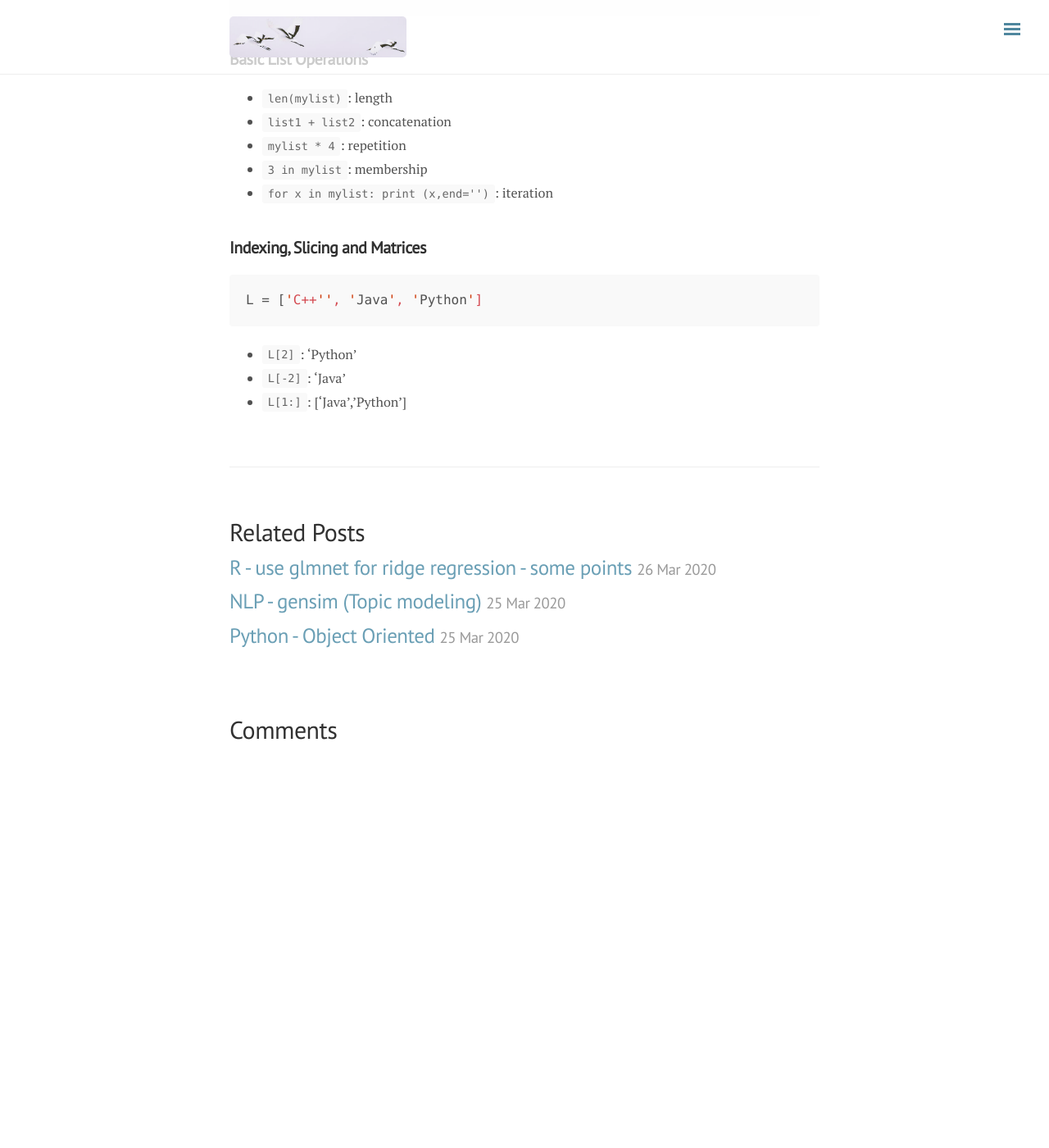
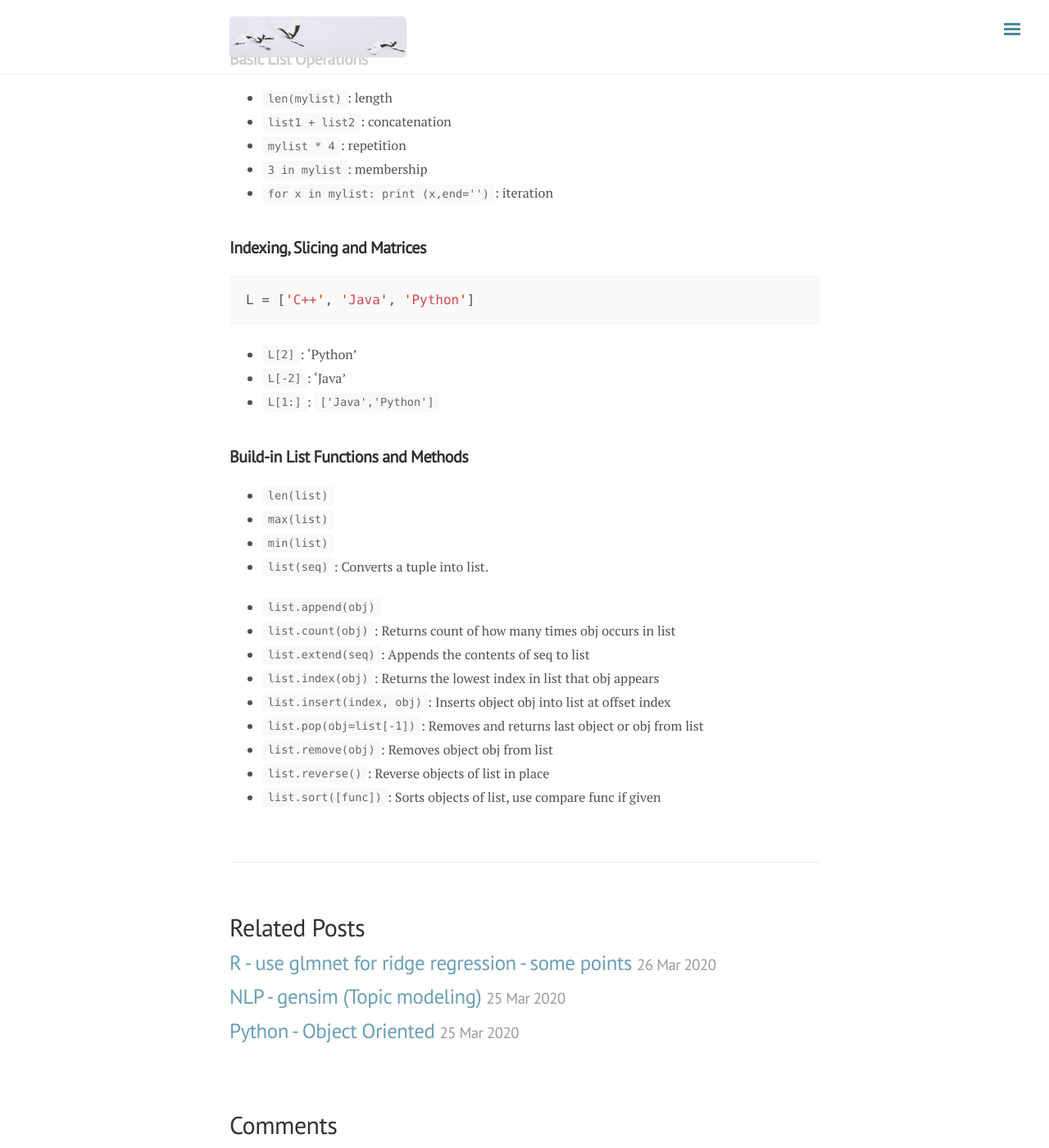
Before and after one commit to ylyy93/my_blog, a Jekyll site: the page built from _posts/python/2020-03-29-python-lists.md, in a window 1280 px wide and 1400 px high, scrolled down 1606 px. Shown: the whole window at 82% size. Built offline with Jekyll 4.4.1, drawn with Linux system fonts in a browser that asks for light colours; nearby versions of some CDN libraries; comment, search, counter and statistics services are not loaded; before the commit the page ends 2524 px from its top, so only the background shows below that.

Commit message:
rebuilding site Sun Mar 29 13:33:11 PDT 2020

````diff
--- a/_posts/python/2020-03-29-python-lists.md
+++ b/_posts/python/2020-03-29-python-lists.md
@@ -78,9 +78,26 @@ After deleting value at index 2 :  ['physics', 'chemistry', 2000]
 
 ## Indexing, Slicing and Matrices
 ```python
-L = ['C++'', 'Java', 'Python']
+L = ['C++', 'Java', 'Python']
 ```
 
 * `L[2]`: 'Python'
 * `L[-2]`: 'Java'
-* `L[1:]`: ['Java','Python']
+* `L[1:]`: `['Java','Python']`
+
+## Build-in List Functions and Methods
+
+* `len(list)`
+* `max(list)`
+* `min(list)`
+* `list(seq)`: Converts a tuple into list.
+
+* `list.append(obj)`
+* `list.count(obj)`: Returns count of how many times obj occurs in list
+* `list.extend(seq)`: Appends the contents of seq to list
+* `list.index(obj)`: Returns the lowest index in list that obj appears
+* `list.insert(index, obj)`: Inserts object obj into list at offset index
+* `list.pop(obj=list[-1])`: Removes and returns last object or obj from list
+* `list.remove(obj)`: Removes object obj from list
+* `list.reverse()`: Reverse objects of list in place
+* `list.sort([func])`: Sorts objects of list, use compare func if given
````
